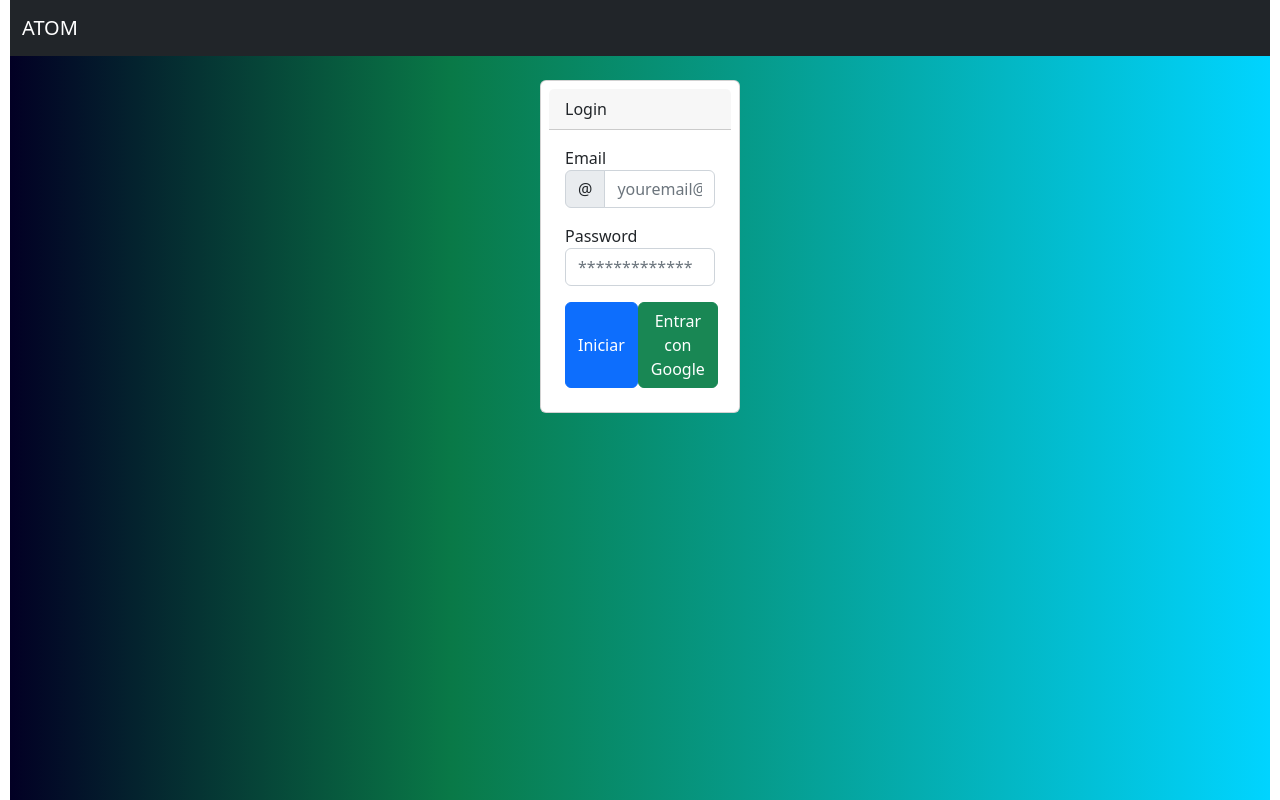
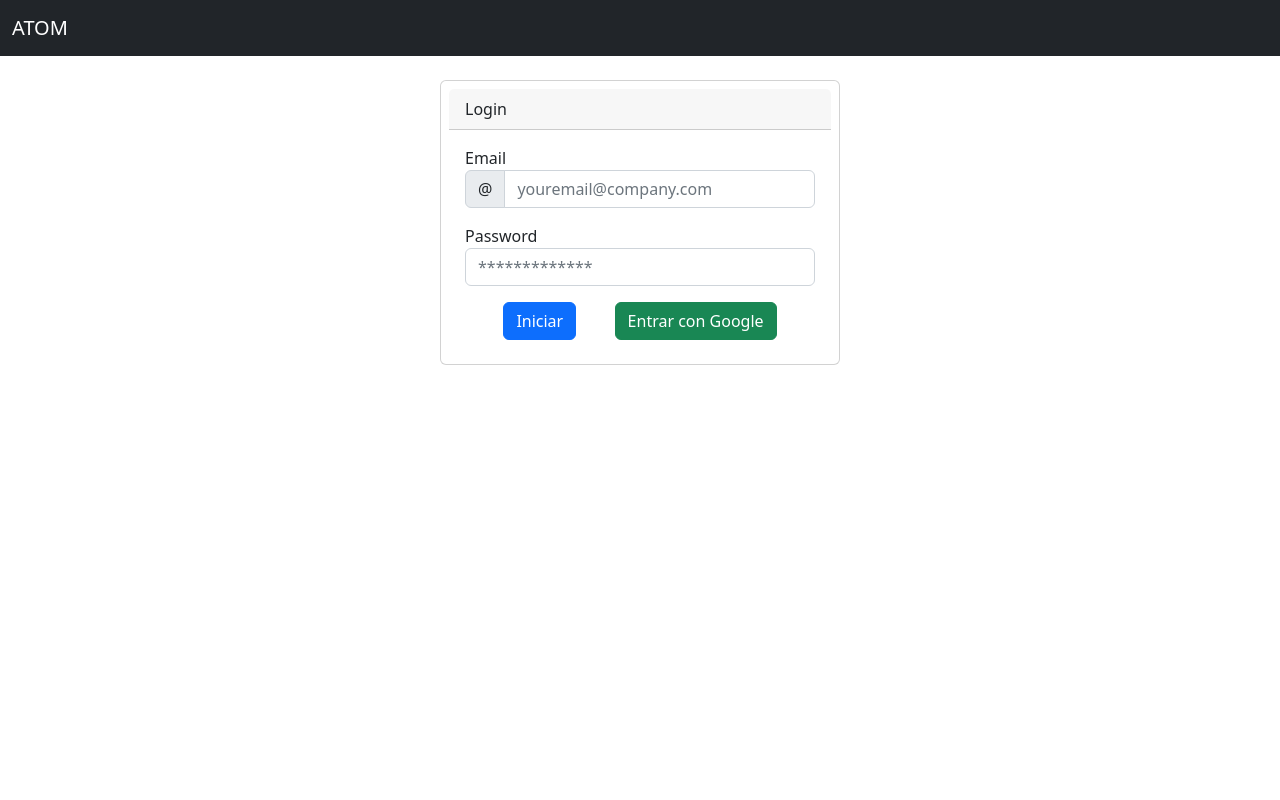
Before and after one commit to alejosanchez99/Hackday-FrontEnd, a React (Create React App) app in the folder Web/: page / in a window 1280 px wide. Shown: the top 800 px of the page. Built offline with nearby package versions, Linux system fonts and the light colour scheme; no server answers.

Commit message:
Ajustes Frontend

```diff
--- a/Web/src/screens/Login/LoginScreen.js
+++ b/Web/src/screens/Login/LoginScreen.js
@@ -40,7 +40,7 @@ const LoginScreen = () => {
   };
 
   return (
-    <div className="card mt-4 p-2">
+    <div className="card mt-4 p-2" style={{width: "400px"}}>
       <div className='card-header'>
         Login
       </div>
@@ -50,9 +50,9 @@ const LoginScreen = () => {
         >
           <div className='mb-3'>
             <label>Email</label>
-            <div class="input-group mb-3">
-              <span class="input-group-text" id="basic-addon1">@</span>
-              <input type="email" name="email" onChange={handleChange} class="form-control" placeholder="youremail@company.tld" aria-label="Username" aria-describedby="basic-addon1" />
+            <div className="input-group mb-3">
+              <span className="input-group-text" id="basic-addon1">@</span>
+              <input type="email" name="email" onChange={handleChange} class="form-control" placeholder="youremail@company.com" aria-label="Username" aria-describedby="basic-addon1" />
             </div>
           </div>
           <div className="mb-3">
@@ -78,7 +78,7 @@ const LoginScreen = () => {
           </div>
           {
             error && (
-              <div class="alert alert-danger mt-3" role="alert">
+              <div className="alert alert-danger mt-3" role="alert">
                 {error}
               </div>
             )
--- a/Web/src/screens/Main/styles.css
+++ b/Web/src/screens/Main/styles.css
@@ -1,8 +1,3 @@
 .main {
-    background: rgb(2,0,36);
-background: linear-gradient(90deg, rgba(2,0,36,1) 0%, rgba(9,121,71,1) 35%, rgba(8,134,96,1) 44%, rgba(0,212,255,1) 100%);
 
-margin: auto 10px;
-width: auto;
-height: 2000px;
 }
```
